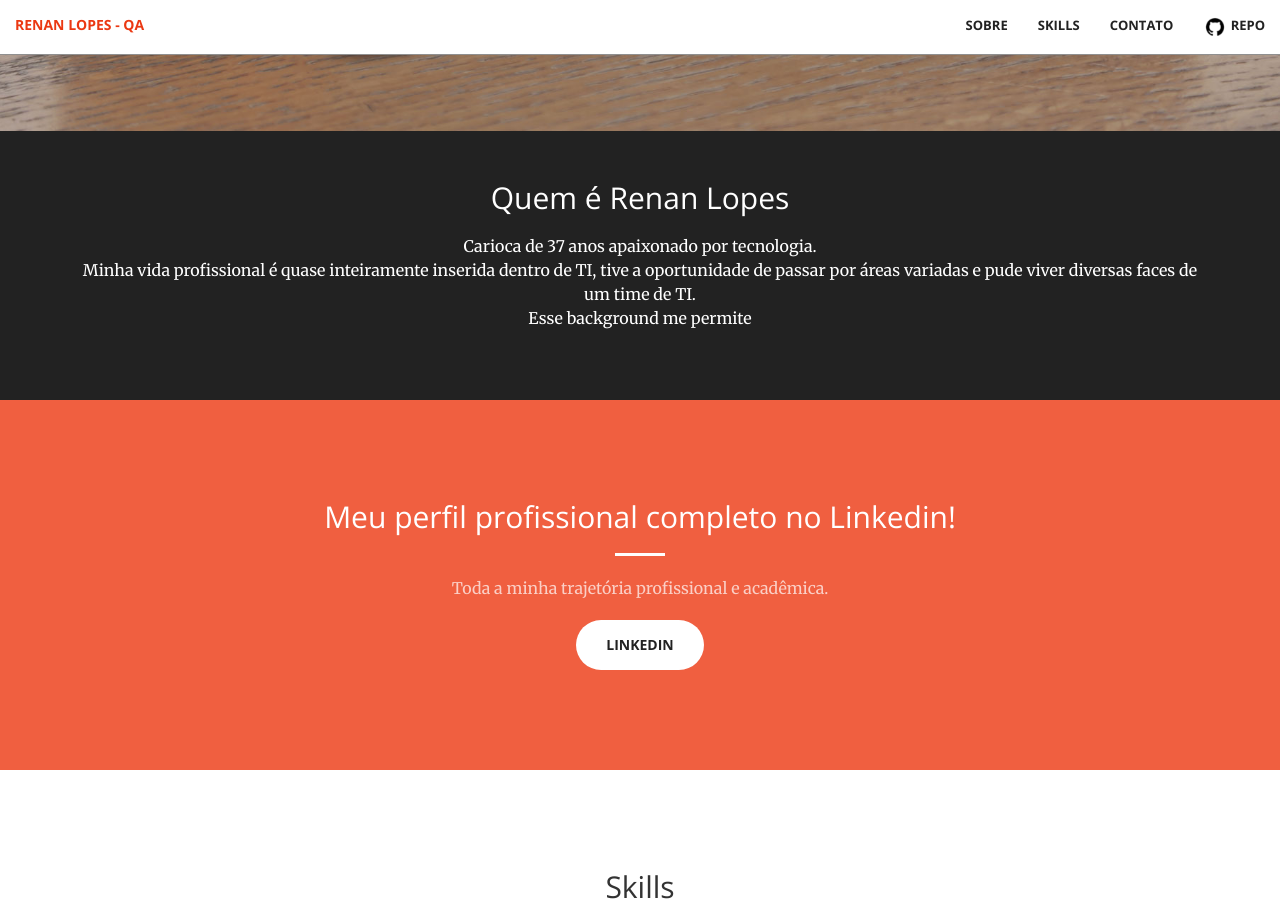
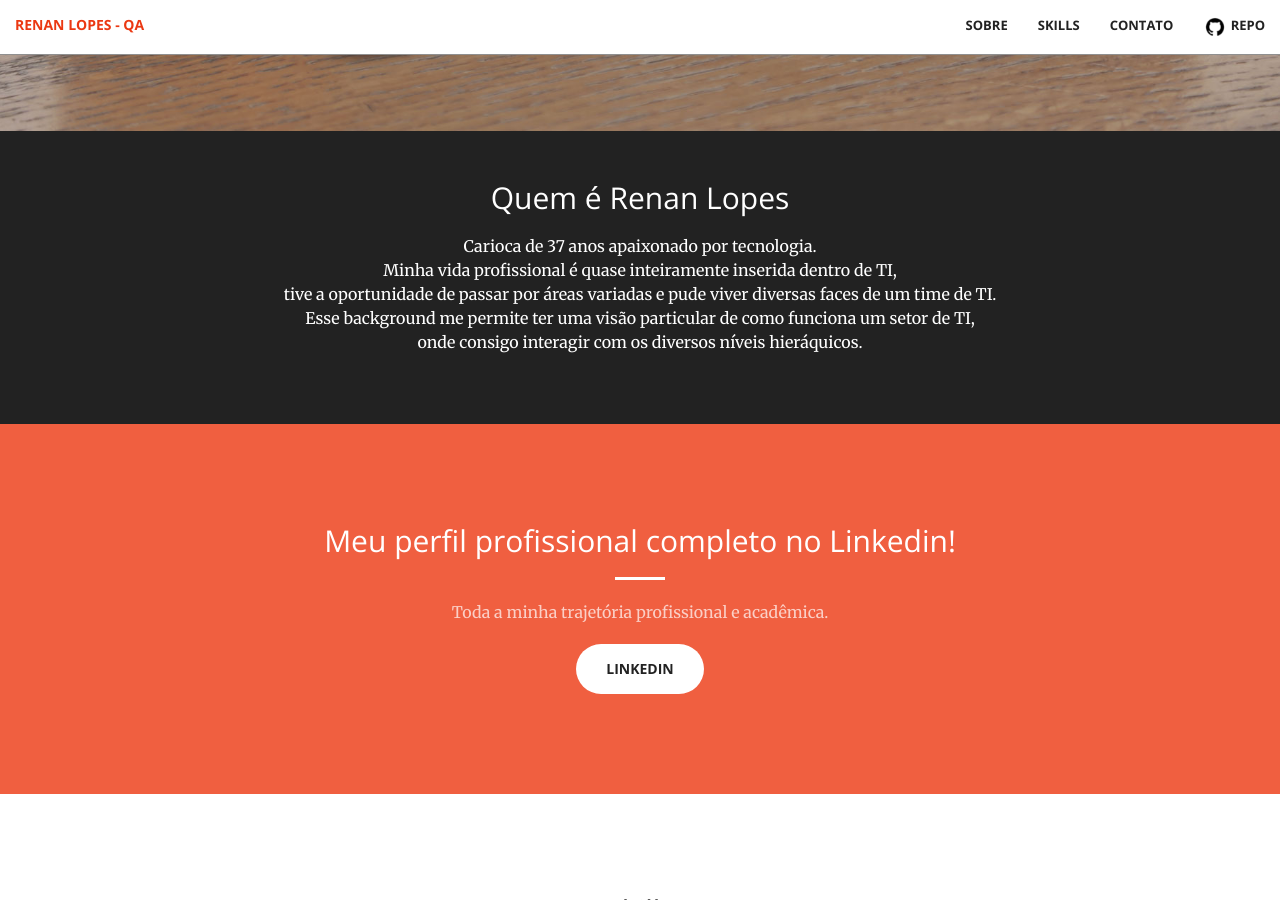
Before and after one commit to renanslopes/renanslopes.github.io, a Jekyll site: the page built from index.html, in a window 1280 px wide and 900 px high, scrolled down 769 px. Built offline with Jekyll 4.4.1, drawn with Linux system fonts in a browser that asks for light colours.

Commit message:
Complementando as info de ASIDE

```diff
--- a/_includes/aside.html
+++ b/_includes/aside.html
@@ -4,11 +4,14 @@
             <h2>Quem é Renan Lopes</h2>
             <p>
                 Carioca de 37 anos apaixonado por tecnologia.
-                <br/>
-                Minha vida profissional é quase inteiramente inserida dentro de TI, tive a oportunidade de passar por áreas variadas e pude
-                viver diversas faces de um time de TI.
-                <br/>
-                Esse background me permite
+                <br />
+                Minha vida profissional é quase inteiramente inserida dentro de TI,
+                <br />
+                tive a oportunidade de passar por áreas variadas e pude viver diversas faces de um time de TI.
+                <br />
+                Esse background me permite ter uma visão particular de como funciona um setor de TI,
+                <br />
+                onde consigo interagir com os diversos níveis hieráquicos.
             </p>
             <!-- <a href="#" class="btn btn-default btn-xl wow tada">Download Now!</a> -->
         </div>
```
